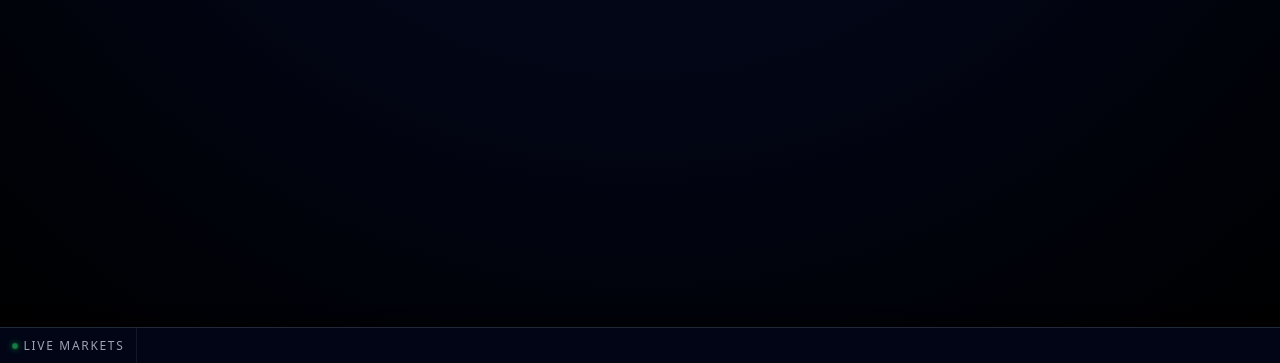
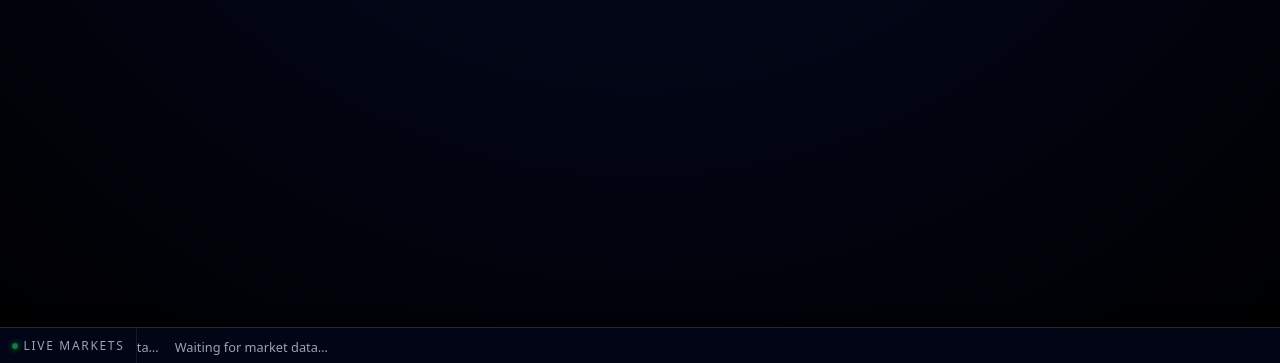
Before and after one commit to agethejedi/Tickertest1, a plain HTML site: page index.html in a window 1280 px wide. Shown: the part 437-800 px from the top of the page. Drawn offline with Linux system fonts and the light colour scheme; no server answers.

Commit message:
Update index.html

```diff
--- a/index.html
+++ b/index.html
@@ -212,7 +212,7 @@
   <script>
     // === CONFIG ============================================================
     // Replace this with your actual Worker URL
-    const RXL_TICKER_API = " const RXL_TICKER_API ="https://marketdata.agedotcom.workers.dev/api/ticker";
+    const RXL_TICKER_API = "https://marketdata.agedotcom.workers.dev/api/ticker";
 
     const REFRESH_MS = 12000; // 12 seconds
 
```
